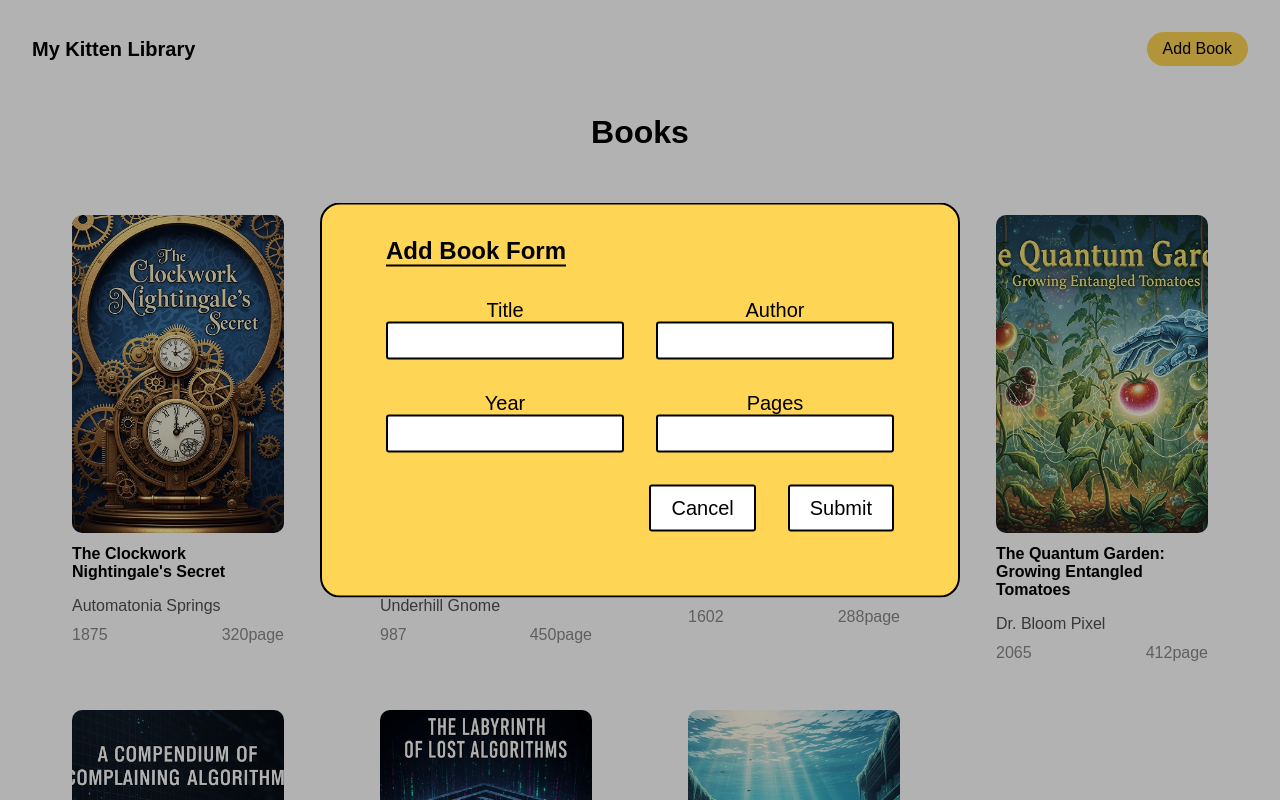
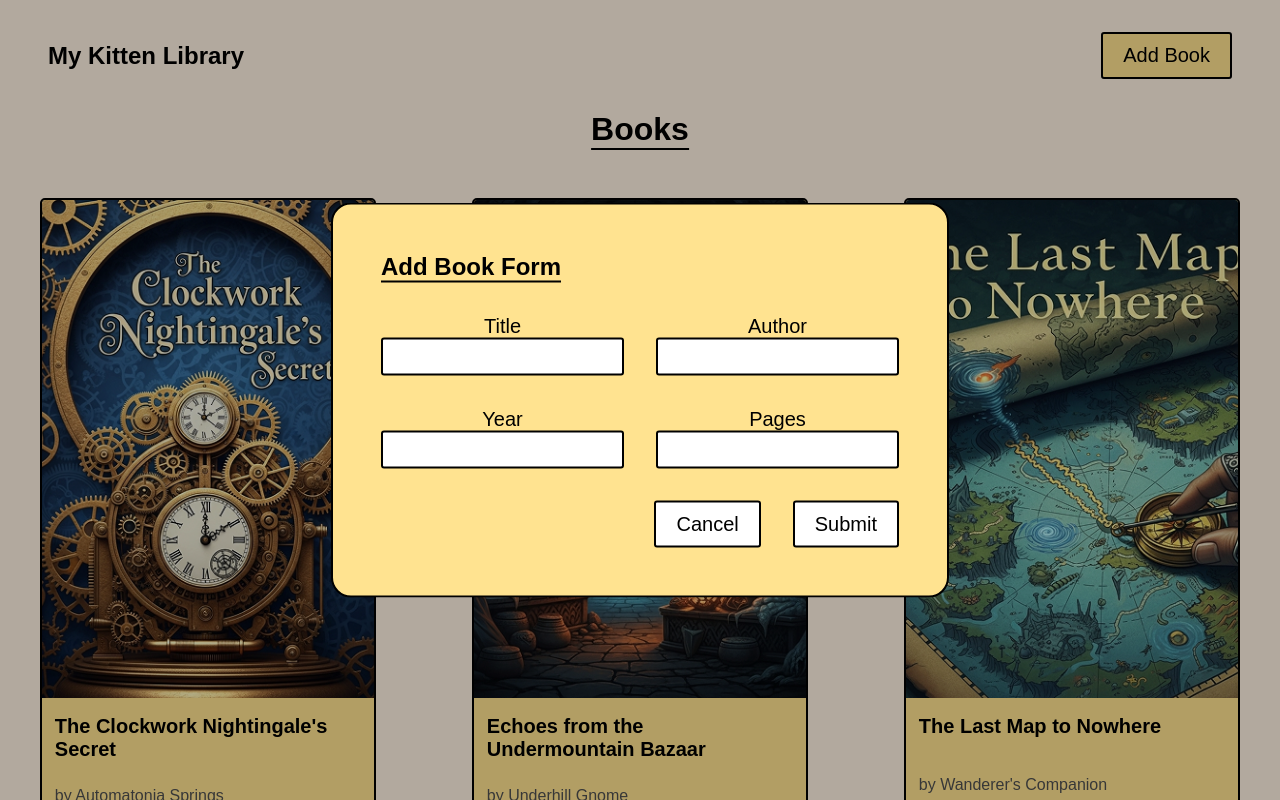
Before and after one commit to Tamer-Technologies/Library, a plain HTML site: page index.html in a window 1280 px wide. Both pictures are taken after a click on the element "Add Book". Shown: the top 800 px of the page. Drawn offline with Linux system fonts and the light colour scheme.

Commit message:
refactor: Clean up design code and update card/button styling with new background

```diff
--- a/index.html
+++ b/index.html
@@ -11,7 +11,7 @@
   <main>
     <header>
       <p>My Kitten Library</p>
-      <div class="add-book">Add Book</div>
+      <div class="add-book button">Add Book</div>
     </header>
     <h1>Books</h1>
     <section class="books-section">
@@ -41,8 +41,8 @@
             <input type="number" name="book-pages" id="form-book-pages" min="1" required>
           </div>
           <div class="form-options">
-            <button type="reset" class="book-form-cancel">Cancel</button>
-            <button type="submit" class="book-form-submit">Submit</button>
+            <button type="reset" class="book-form-cancel button">Cancel</button>
+            <button type="submit" class="book-form-submit button">Submit</button>
           </div>
         </fieldset>
       </form>
--- a/script.js
+++ b/script.js
@@ -10,67 +10,67 @@ const MyLibrary = [{
     img: "/media/book-covers/image 1.png",
     author: "Automatonia Springs",
     year: 1875,
-    noOfPages: 320
+    pages: 320
   },{
     id: crypto.randomUUID(),
     title: "Echoes from the Undermountain Bazaar",
     img: "/media/book-covers/image 2.png",
     author: "Underhill Gnome",
     year: 987,
-    noOfPages: 450
+    pages: 450
   },{
     id: crypto.randomUUID(),
     title: "The Last Map to Nowhere",
     img: "/media/book-covers/image 3.png",
     author: "Wanderer's Companion",
     year: 1602,
-    noOfPages: 288
+    pages: 288
   },{
     id: crypto.randomUUID(),
     title: "The Quantum Garden: Growing Entangled Tomatoes",
     img: "/media/book-covers/image 4.png",
     author: "Dr. Bloom Pixel",
     year: 2065,
-    noOfPages: 412
+    pages: 412
   },{
     id: crypto.randomUUID(),
     title: "A Compendium of Complaining Algorithms",
     img: "/media/book-covers/image 5.png",
     author: "A.I. Grumbles",
     year: 2030,
-    noOfPages: 198
+    pages: 198
   },{
     id: crypto.randomUUID(),
     title: "The Labyrinth of Lost Algorithms",
     img: "/media/book-covers/image 7.png",
     author: "Code Weaver",
     year: 2050,
-    noOfPages: 550
+    pages: 550
   },{
     id: crypto.randomUUID(),
     title: "Echoes from the Sunken Library",
     img: "/media/book-covers/image 8.png",
     author: "Deep Sea Scribe",
     year: 1788,
-    noOfPages: 365
+    pages: 365
   }];
 
 
 
 
 
-function Book(id, title, img, author, noOfPages, year) {
+function Book(id, title, img, author, pages, year) {
   this.id = id;
   this.title = title;
   this.img = img;
   this.author = author;
-  this.noOfPages = noOfPages;
+  this.pages = pages;
   this.year = year;
 }
 
-function addBookToLibrary(title, img, author, noOfPages, year) {
+function addBookToLibrary(title, img, author, pages, year) {
   const uniqueId = crypto.randomUUID();
-  const book = new Book(uniqueId, title, img, author, noOfPages, year);
+  const book = new Book(uniqueId, title, img, author, pages, year);
   MyLibrary.push(book);
 }
 
@@ -81,11 +81,13 @@ function createBookCard(book) {
       <div class="book-cover">
       <img src="${book.img}" alt="${book.title}">
       </div>
-      <h4 class="book-title">${book.title}</h4>
-      <p class="book-author">${book.author}</p>
-      <div class="year-pages-container">
-        <p class="book-year">${book.year}</p>
-        <p class="no-of-pages">${book.noOfPages}page</p>
+      <div class="book-data">
+        <h4 class="book-title">${book.title}</h4>
+        <p class="book-author">by ${book.author}</p>
+        <div class="space-between-container">
+          <p class="book-year">${book.year}/yr</p>
+          <p class="no-of-pages">${book.pages}/pg</p>
+        </div>
       </div>
   `;
   booksContainer.appendChild(bookElement);
--- a/styles.css
+++ b/styles.css
@@ -3,7 +3,18 @@
   --light: white;
   --gray: #505050;
   --light-gray: #888888;
-  --yello-button: #ffd555;
+  --pr-yellow: #ffe390;
+  --bg-color: #fff3e3;
+  --fontsm1: 0.25rem;
+  --fontsm2: 0.5rem;
+  --fontsm3: 0.75rem;
+  --fontnm: 1rem;
+  --fontlg1: 1.25rem;
+  --fontlg2: 1.5rem;
+  --fontlg3: 1.75rem;
+  --fontvlg: 2rem;
+  --pr-border: 2px solid var(--dark);
+  --p-text: 0.5em 1em;
 }
 
 * {
@@ -13,42 +24,33 @@
   font-family: Arial, Helvetica, sans-serif;
 }
 
+body {
+  background-color: var(--bg-color);
+}
 
 header {
   display: flex;
   align-items: center;
   justify-content: space-between;
-  padding-inline: 2rem;
-  margin-block: 2rem 3rem;
-
+  padding: 2rem 3rem;
 }
 
 header p {
-  font-size: 20px;
+  font-size: var(--fontlg2);
   font-weight: bold;
 }
 
-.add-book {
-  padding: 0.5em 1em;
-  background-color: var(--yello-button);
-  border-radius: 20px;
-  cursor: pointer;
-  transition: 0.1s;
-}
-
-.add-book:hover {
-  background-color: var(--dark);
-  color: var(--light);
-}
-
-.add-book:active {
-  opacity: 0.5;
+.add-book.button {
+  background-color: var(--pr-yellow);
 }
 
 h1 {
-  text-align: center;
+  display: inline-block;
+  position: relative;
+  left: 50%;
+  transform: translateX(-50%);
   margin-block: 0 3rem;
-
+  border-bottom: var(--pr-border);
 }
 
 .books-section {
@@ -58,18 +60,21 @@ h1 {
 
 .books-grid {
   display: grid;
-  grid-template-columns: repeat(auto-fill, minmax(200px, 1fr));
-  padding: 1rem 2rem;
+  grid-template-columns: repeat(auto-fill, minmax(230px, 1fr));
   gap: 3rem 6rem;
 }
 
 .book {
   cursor: pointer;
   transition: transform 0.15s ease-in-out;
+  border: var(--pr-border);
+  border-radius: 5px;
+  overflow: hidden;
+  background-color: var(--pr-yellow);
 }
 
 .book:hover {
-  transform: scale(1.1) translateY(-20px);
+  transform: scale(1.07);
 }
 
 .book-cover {
@@ -80,53 +85,30 @@ h1 {
   width: 100%;
   height: 100%;
   object-fit: cover;
-  border-radius: 10px;
+}
 
+.book-data {
+  display: flex;
+  flex-direction: column;
+  justify-content: space-between;
+  padding: 0.8rem;
+  min-height: 10rem;
 }
 
 .book-title {
-  margin-block: 0.5rem 1rem;
+  font-size: var(--fontlg1);
   color: var(--dark);
 }
 
 .book-author {
   color: var(--gray);
-  margin-bottom: 0.7rem;
 }
 
-.year-pages-container {
+.space-between-container {
   display: flex;
   justify-content: space-between;
   align-items: center;
   color: var(--light-gray);
-}
-
-
-.add-book-form {
-  background-color: var(--yello-button);
-  max-width: 750px;
-  min-width: 600px;
-  margin: 0 auto;
-  padding: 2rem;
-  display: flex;
-  justify-content: center;
-  border-radius: 20px;
-  border: 2px solid var(--dark);
-}
-
-.add-book-form fieldset{
-  display: grid;
-  grid-template-columns: repeat(2, 1fr);
-  grid-template-rows: repeat(2, 1fr);
-  gap: 2rem;
-  padding: 2rem;
-  border: none;
-}
-
-.add-book-form legend {
-  font-weight: bold;
-  font-size: 1.5rem;
-  border-bottom: 2px solid var(--dark);
 }
 
 dialog {
@@ -143,41 +125,63 @@ dialog::backdrop {
   opacity: 0.3;
 }
 
+.add-book-form {
+  background-color: var(--pr-yellow);
+  max-width: 750px;
+  min-width: 400px;
+  padding: 3rem;
+  border-radius: 20px;
+  border: var(--pr-border);
+}
+
+.add-book-form fieldset {
+  display: grid;
+  grid-template-columns: repeat(2, 1fr);
+  grid-template-rows: repeat(2, 1fr);
+  gap: 2rem;
+  border: none;
+}
+
+.add-book-form legend {
+  margin-bottom: 2rem;
+  font-weight: bold;
+  font-size: var(--fontlg2);
+  border-bottom: var(--pr-border);
+}
+
 .form-group {
   display: flex;
-  justify-content: space-between;
   align-items: center;
   flex-direction: column;
 }
 
-.form-group label, .form-options button{
-  font-size: 1.25rem;
+.form-group label {
+  font-size: var(--fontlg1);
 }
 
-.form-group input{
-  font-size: 1rem;
+.form-group input {
+  font-size: var(--fontnm);
   outline: none;
-  padding: 0.5em;
   width: 100%;
   min-width: 100px;
-
+  border: var(--pr-border);
+  padding: var(--p-text);
+  border-radius: 3px;
 }
 
 .form-options {
-  grid-column: 1 / 3;
+  grid-column: 1 / -1;
   display: flex;
   justify-content: end;
   gap: 2rem;
 }
 
-.form-group input, .form-options button {
-  border: 2px solid var(--dark);
-  padding: 0.5em 1em;
+.button {
+  font-size: var(--fontlg1);
+  border: var(--pr-border);
+  background-color: var(--light);
+  padding: var(--p-text);
   border-radius: 3px;
-}
-
-.form-options button {
-  background-color: var(--light);
   cursor: pointer;
   position: relative;
   overflow: hidden;
@@ -185,11 +189,12 @@ dialog::backdrop {
   z-index: 1;
 }
 
-.form-options button:hover {
+
+.button:hover {
   color: var(--light);
 }
 
-.form-options button::before {
+.button::before {
   content: '';
   position: absolute;
   background-color: var(--dark);
@@ -203,10 +208,10 @@ dialog::backdrop {
   z-index: -1;
 }
 
-.form-options button:hover::before {
-  transform: translate(-50%, -50%) scale(6);
+.button:hover::before {
+  transform: translate(-50%, -50%) scale(10);
 }
 
-.form-options button:active::before {
+.button:active::before {
   background-color: var(--gray);
 }
```
